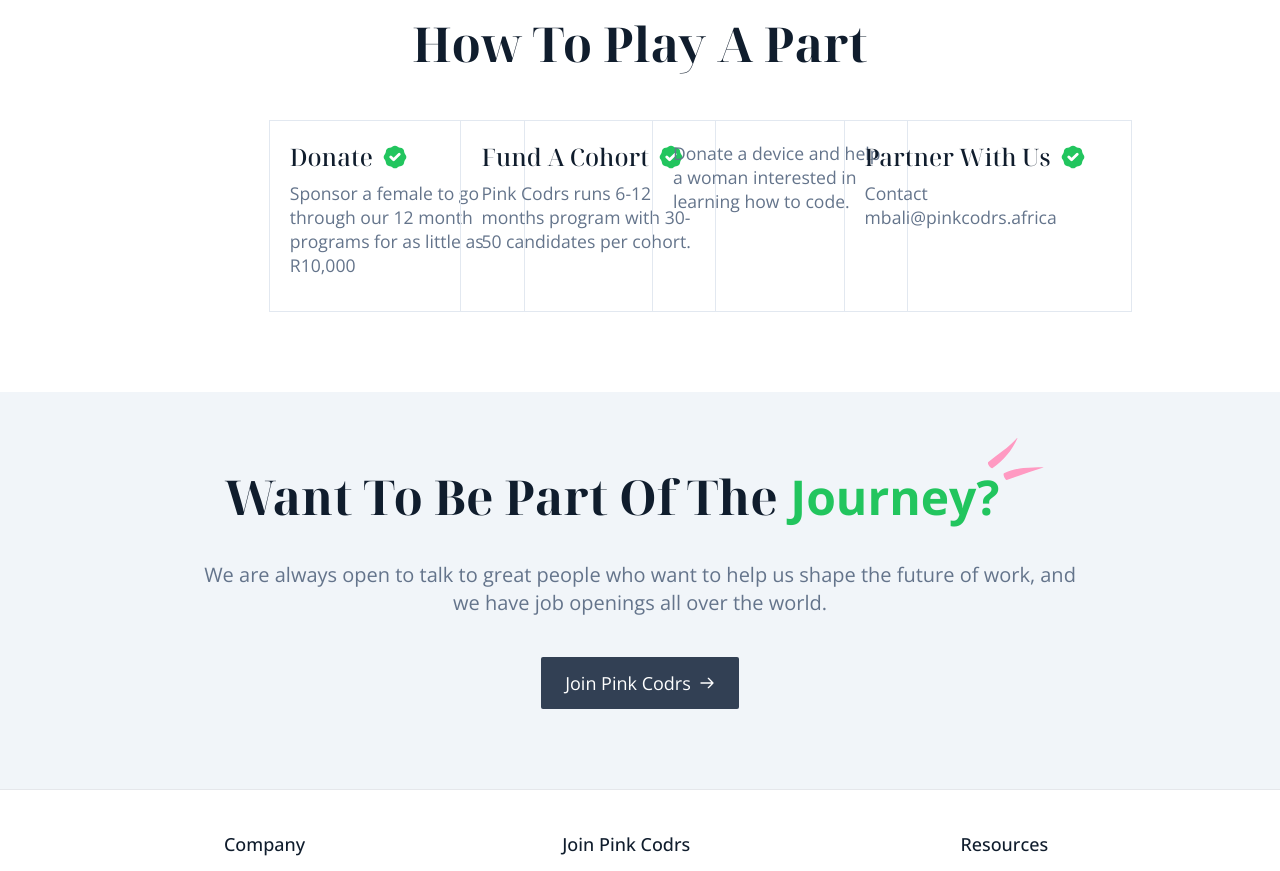
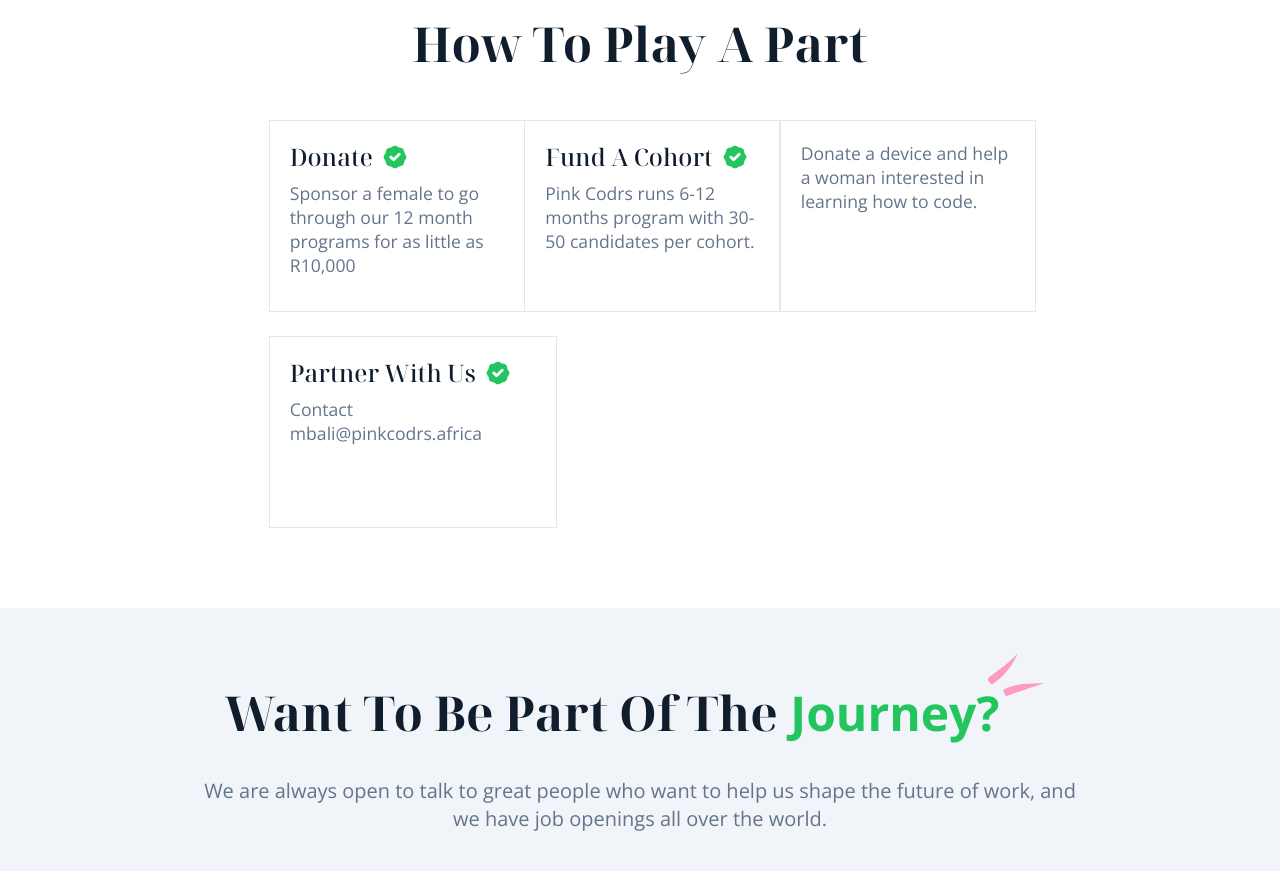
Before and after one commit to Tansi-Jones/Pink-Codrs-v2.0, a Next.js app: page /for-companies in a window 1280 px wide. Shown: the part 860-1731 px from the top of the page. Built offline with nearby package versions, Linux system fonts and the light colour scheme; what @badrap/bar-of-progress would draw is missing.

Commit message:
Update for-companies.js

```diff
--- a/pages/for-companies.js
+++ b/pages/for-companies.js
@@ -54,7 +54,7 @@
             How To Play A Part
           </h1>
 
-          <div className="grid grid-cols-1 md:grid-cols-2 lg:grid-cols-3 xl:grid-cols-4 gap-6 mb-20">
+          <div className="grid grid-cols-1 md:grid-cols-2 lg:grid-cols-3 gap-6 mb-20">
             <article className="border border-slate-200 p-5 max-w-xs w-64 h-48">
               <h4 className="text-secondary space-x-2 flex items-center font-medium mb-2 capitalize">
                 <span className="font-noto text-2xl">Donate</span>
```
